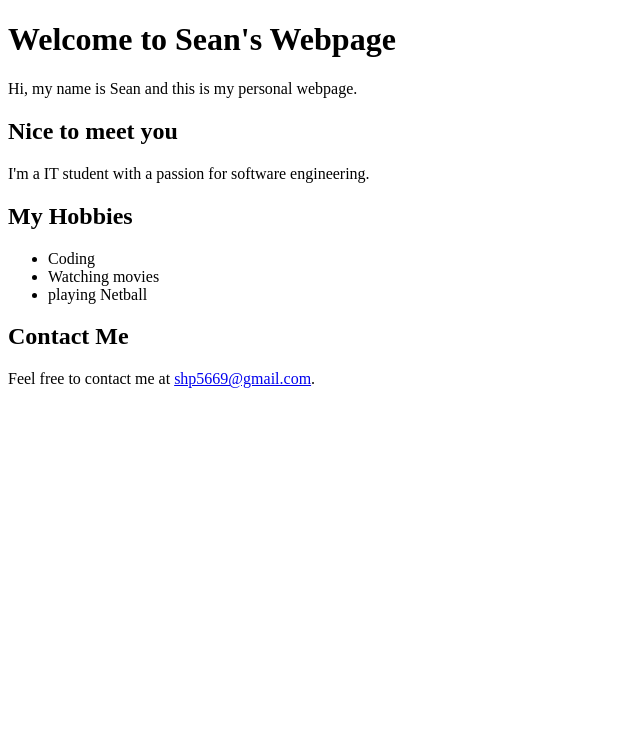
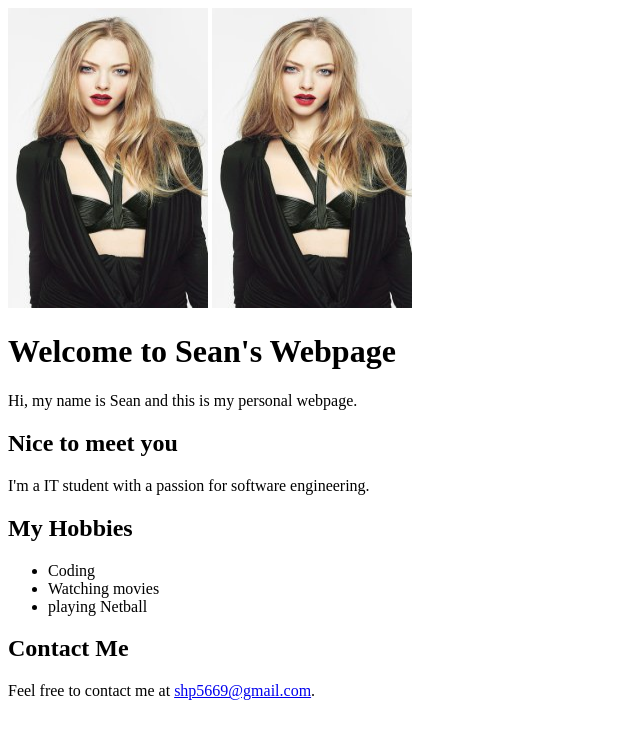
Before and after one commit to shp5669/Seaniblue, a plain HTML site: page index.html in a window 1280 px wide. Shown: the whole page, without its empty margins (0-640 px from the left). Drawn offline with Linux system fonts and the light colour scheme.

Commit message:
what is this

```diff
--- a/index.html
+++ b/index.html
@@ -4,6 +4,8 @@
     <title>Sean's Personal Webpage</title>
   </head>
   <body>
+    <img src="Amanda.jpeg" alt="Description of your image" width="200" height="300">
+    <img src="Amanda.jpeg" alt="Description of your image" width="200" height="300">
     <h1>Welcome to Sean's Webpage</h1>
     <p>Hi, my name is Sean and this is my personal webpage.</p>
     <h2>Nice to meet you </h2>
```
Also changed, not shown: Amanda.jpeg (added), 1 other file.
